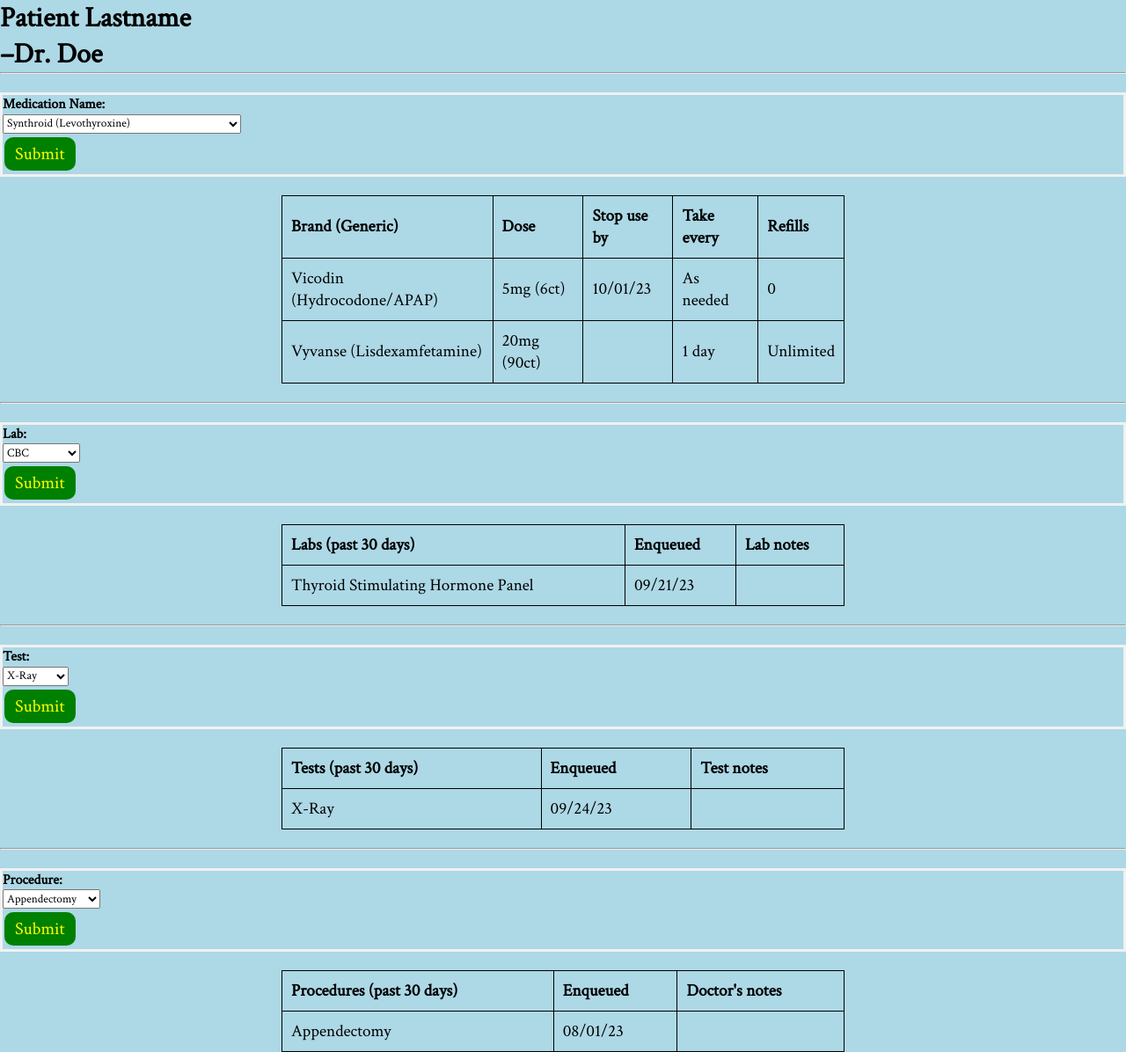
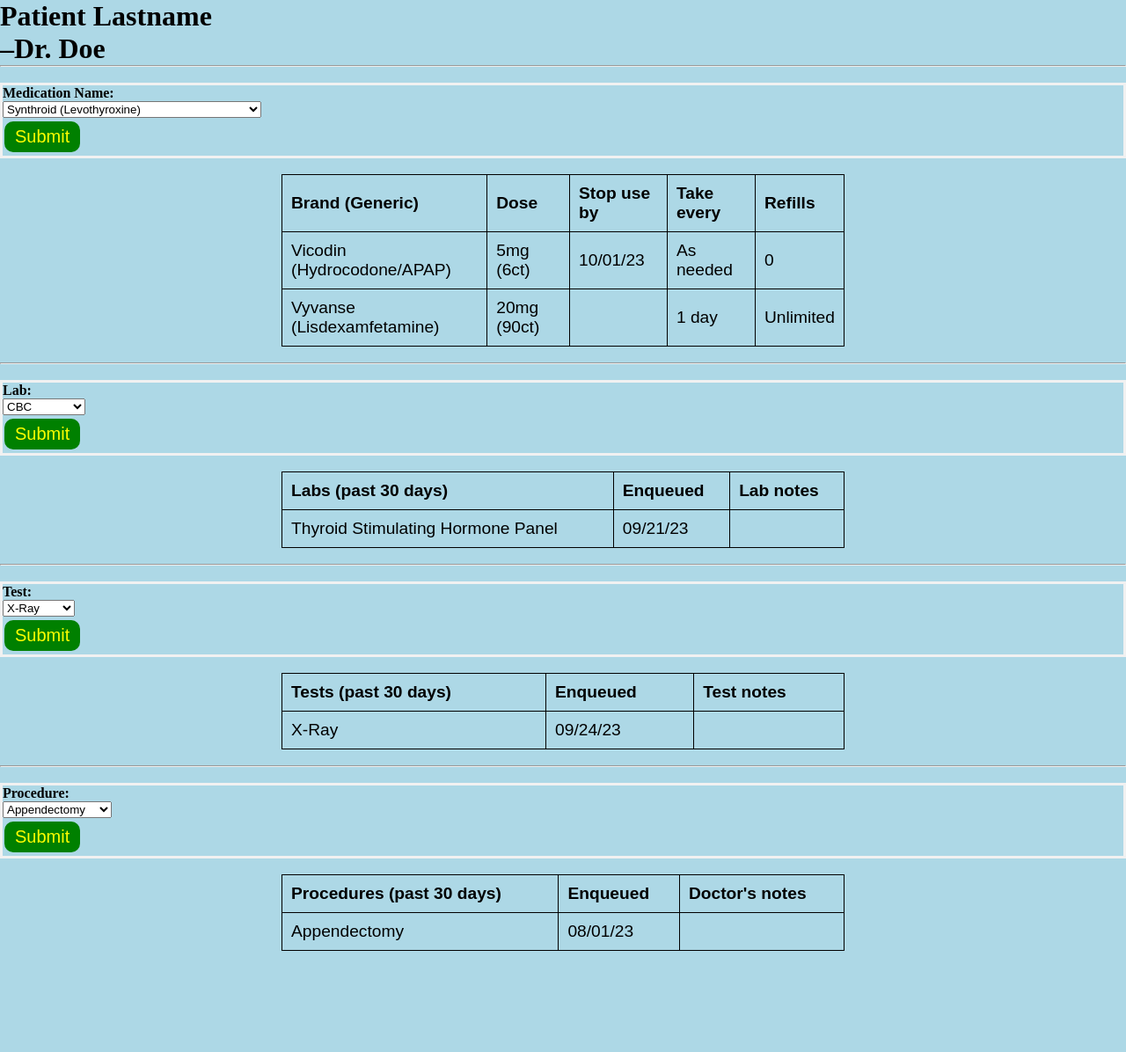
Before and after one commit to cis4150-2023/clinic, a PHP site: page /workorder.html in a window 1280 px wide. Shown: the whole page at 88% size. After the commit the page ends 1081 px from the top, so only its background shows below. Run offline with PHP 8.4, Linux system fonts and the light colour scheme.

Commit message:
Changed Font, Updated Workorder & Frame Style

```diff
--- a/Clinic23/main/practitionerView.html
+++ b/Clinic23/main/practitionerView.html
@@ -23,7 +23,7 @@
 
             <frameset rows="7%,*%">
                 <frame src="indexSelect.html" name="index">
-                <frameset cols="20%,*,30%">
+                <frameset cols="15%,*,30%">
                     <frame src="patientInfo.html" name="info">
                     <frame src="workorder.html" name="chapters">
                     <frame src="notes.html" name="notes">
--- a/Clinic23/main/style.css
+++ b/Clinic23/main/style.css
@@ -11,7 +11,11 @@
 * {
     box-sizing: border-box;
     margin: 0;
+<<<<<<< Updated upstream
     font-family: "Crimson Text", serif;
+=======
+    font-family: "Times New Roman", monospace;
+>>>>>>> Stashed changes
 }
 
 body {
--- a/Clinic23/main/workorder.html
+++ b/Clinic23/main/workorder.html
@@ -5,7 +5,7 @@
 <html>
     <head>
         <title>Web Clinic</title>
-        <link rel="stylesheet" href="style.css"/>
+        <link rel="stylesheet" href="style.css">
     </head>
     <body>
         <h1 class="patient">Patient Lastname</h1> <h1 class="doctor"><strong>&ndash;</strong>Dr. Doe</h1>
```
